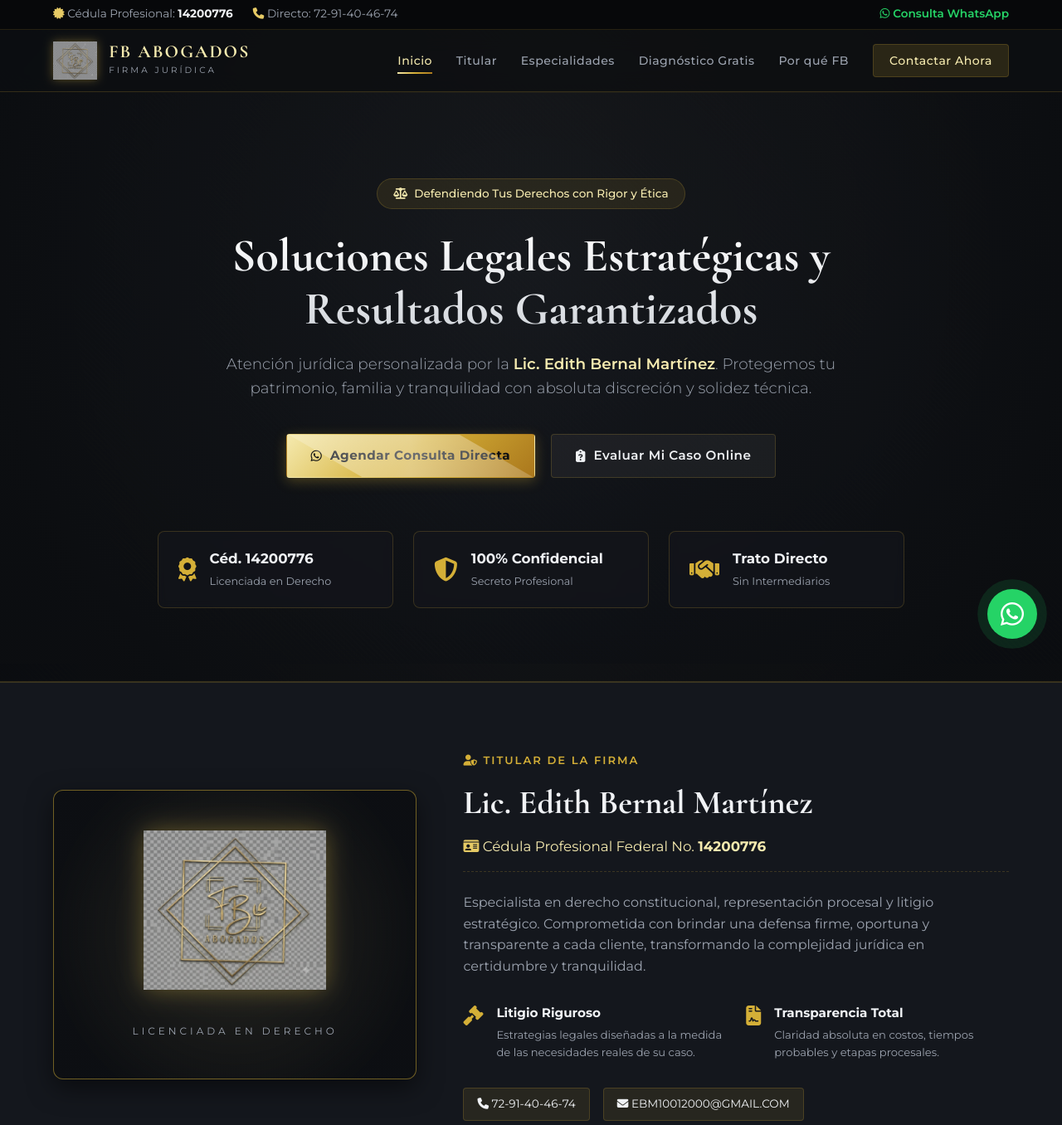
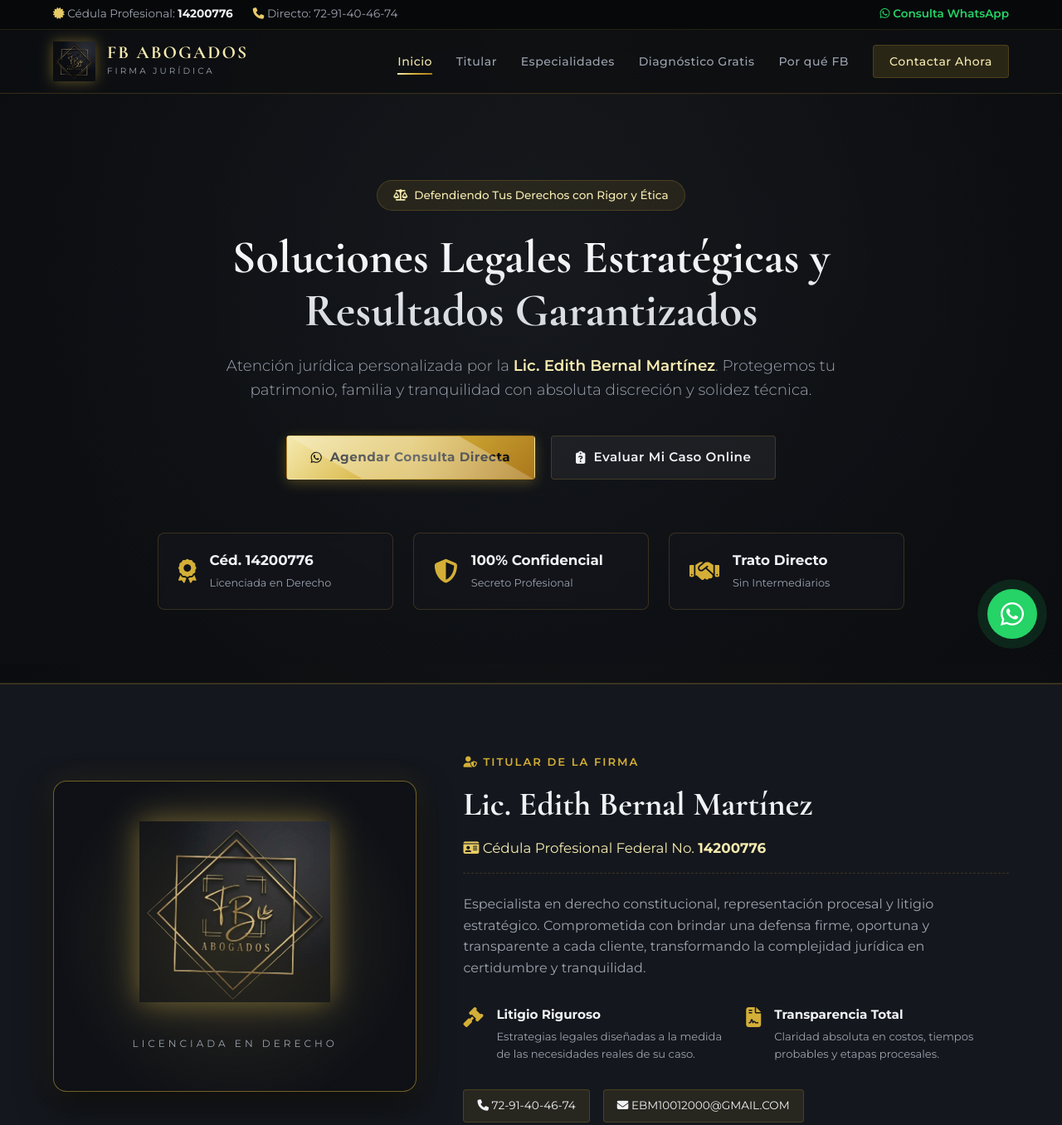
Before and after one commit to GITALETS/abogados-fb, a plain HTML site: page index.html in a window 1280 px wide. Shown: the top 1356 px of the page at 83% size. Drawn offline with nearby package versions, Linux system fonts and the light colour scheme.

Commit message:
Add files via upload

```diff
--- a/index.html
+++ b/index.html
@@ -7,10 +7,10 @@
     <meta name="description" content="Despacho Jurídico Especializado - Lic. Edith Bernal Martínez (Céd. Prof. 14200776). Asesoría y representación legal en materia Civil, Familiar, Penal y Mercantil.">
 
     <!-- Favicon & Open Graph -->
-    <link rel="icon" type="image/png" href="logo.png">
+    <link rel="icon" type="image/jpeg" href="logo.jpeg">
     <meta property="og:title" content="FB Abogados | Lic. Edith Bernal Martínez - Firma Legal">
     <meta property="og:description" content="Despacho Jurídico Especializado - Lic. Edith Bernal Martínez (Céd. Prof. 14200776). Asesoría en materia Civil, Familiar, Penal y Mercantil.">
-    <meta property="og:image" content="logo.png">
+    <meta property="og:image" content="logo.jpeg">
     <meta property="og:type" content="website">
 
     <!-- Google Fonts -->
@@ -46,7 +46,7 @@
         <div class="container nav-container">
             <!-- LOGO FB ABOGADOS -->
             <a href="#" class="brand-logo">
-                <img src="logo.png" onerror="this.onerror=null; this.src='logo.jpeg'; this.onerror=function(){this.src='assets/logo.png'; this.onerror=function(){this.src='assets/logo.jpeg';}};" alt="FB Abogados Logo" class="nav-logo-img">
+                <img src="logo.jpeg" onerror="this.onerror=null; this.src='assets/logo.jpeg';" alt="FB Abogados Logo" class="nav-logo-img">
                 <div class="brand-text">
                     <span class="brand-title">FB ABOGADOS</span>
                     <span class="brand-sub">FIRMA JURÍDICA</span>
@@ -122,7 +122,7 @@
             <div class="lawyer-card-grid">
                 <div class="lawyer-visual">
                     <!-- LOGO PRINCIPAL DE LA FIRMA -->
-                    <img src="logo.png" onerror="this.onerror=null; this.src='logo.jpeg'; this.onerror=function(){this.src='assets/logo.png'; this.onerror=function(){this.src='assets/logo.jpeg';}};" alt="Emblema FB Abogados" class="lawyer-card-logo">
+                    <img src="logo.jpeg" onerror="this.onerror=null; this.src='assets/logo.jpeg';" alt="Emblema FB Abogados" class="lawyer-card-logo">
                     <div class="lawyer-frame">
                         <span class="lawyer-subtitle-badge">LICENCIADA EN DERECHO</span>
                     </div>
@@ -457,7 +457,7 @@
         <div class="container footer-content">
             <div class="footer-brand">
                 <div class="brand-logo footer-logo">
-                    <img src="logo.png" onerror="this.onerror=null; this.src='logo.jpeg'; this.onerror=function(){this.src='assets/logo.png'; this.onerror=function(){this.src='assets/logo.jpeg';}};" alt="FB Abogados Logo" class="footer-logo-img">
+                    <img src="logo.jpeg" onerror="this.onerror=null; this.src='assets/logo.jpeg';" alt="FB Abogados Logo" class="footer-logo-img">
                     <div class="brand-text">
                         <span class="brand-title">FB ABOGADOS</span>
                     </div>
--- a/styles.css
+++ b/styles.css
@@ -224,25 +224,27 @@ ul {
 }
 
 .nav-logo-img {
-    height: 46px;
+    height: 48px;
     width: auto;
     object-fit: contain;
     mix-blend-mode: screen;
-    filter: drop-shadow(0 0 6px rgba(212, 175, 55, 0.4));
+    filter: contrast(135%) brightness(92%) drop-shadow(0 0 8px rgba(212, 175, 55, 0.45));
     transition: var(--transition);
 }
 
 .footer-logo-img {
-    height: 38px;
+    height: 40px;
     width: auto;
     object-fit: contain;
     mix-blend-mode: screen;
-    filter: drop-shadow(0 0 5px rgba(212, 175, 55, 0.3));
+    filter: contrast(135%) brightness(92%) drop-shadow(0 0 6px rgba(212, 175, 55, 0.35));
+    transition: var(--transition);
 }
 
-.brand-logo:hover .nav-logo-img {
+.brand-logo:hover .nav-logo-img,
+.brand-logo:hover .footer-logo-img {
     transform: scale(1.05);
-    filter: drop-shadow(0 0 12px rgba(212, 175, 55, 0.7));
+    filter: contrast(140%) brightness(100%) drop-shadow(0 0 14px rgba(212, 175, 55, 0.8));
 }
 
 .logo-emblem {
@@ -508,29 +510,29 @@ ul {
 .lawyer-visual {
     position: relative;
     background:
-        radial-gradient(circle at center, rgba(212,175,55,0.09) 0%, rgba(13,15,18,0.96) 80%);
+        radial-gradient(circle at center, rgba(212, 175, 55, 0.12) 0%, rgba(15, 17, 22, 0.98) 75%);
     border: 1px solid var(--border-highlight);
-    border-radius: 12px;
+    border-radius: 16px;
     padding: 3rem 2rem;
     text-align: center;
-    box-shadow: var(--shadow-card);
+    box-shadow: 0 15px 40px rgba(0, 0, 0, 0.6), 0 0 30px rgba(212, 175, 55, 0.12);
     overflow: hidden;
 }
 
 .lawyer-card-logo {
-    width: 220px;
+    width: 230px;
     max-width: 100%;
     height: auto;
     object-fit: contain;
     mix-blend-mode: screen;
-    filter: drop-shadow(0 0 15px rgba(212, 175, 55, 0.4));
+    filter: contrast(135%) brightness(92%) drop-shadow(0 0 18px rgba(212, 175, 55, 0.5));
     margin-bottom: 1rem;
     transition: var(--transition);
 }
 
 .lawyer-card-logo:hover {
-    transform: scale(1.03);
-    filter: drop-shadow(0 0 22px rgba(212, 175, 55, 0.7));
+    transform: scale(1.04);
+    filter: contrast(140%) brightness(98%) drop-shadow(0 0 25px rgba(212, 175, 55, 0.8));
 }
 
 .owl-svg {
```
Also changed, not shown: logo.jpeg (added).
